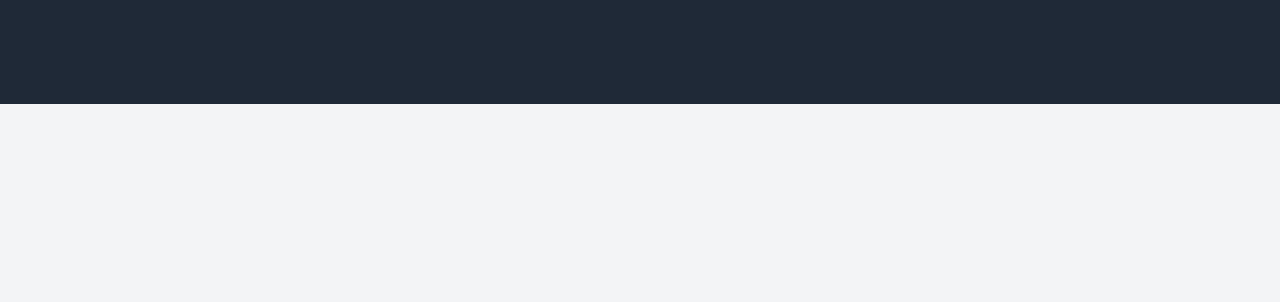
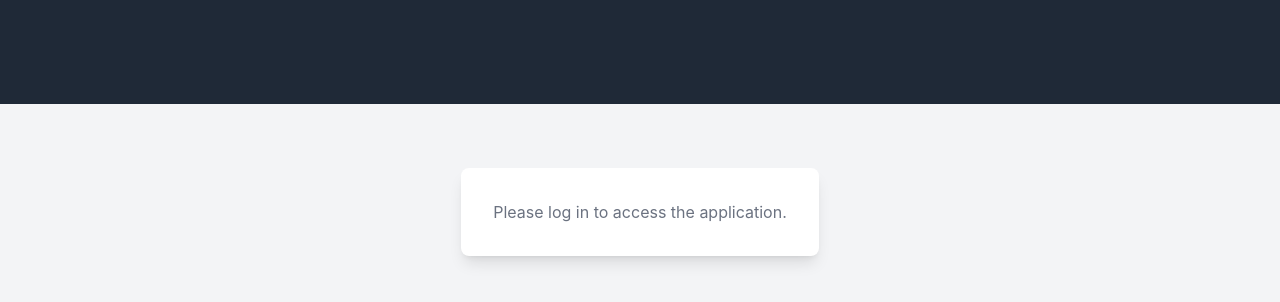
Before and after one commit to KostadinDev/alkoholik, a React (Create React App) app in the folder frontend/: page / in a window 1280 px wide. Shown: the top 302 px of the page. Built offline with nearby package versions, Linux system fonts and the light colour scheme; no server answers.

Commit message:
modularize login prompt

```diff
--- a/frontend/src/components/body.jsx
+++ b/frontend/src/components/body.jsx
@@ -6,16 +6,6 @@ import { fetchDrinksByUser, createDrink } from '../services/drinkService'; // Im
 import { useUser } from "../context/user.context";
 
 const kostadinEmail = 'kostadin.g.devedzhiev@gmail.com';
-
-const LoginPrompt = () => {
-  return (
-    <div className="flex items-center justify-center  bg-gray-100">
-      <div className="bg-white p-8 rounded-lg shadow-lg text-center">
-        <p className="text-gray-500">Please log in to access the application.</p>
-      </div>
-    </div>
-  );
-};
 
 function BodyComponent() {
 
@@ -87,8 +77,7 @@ function BodyComponent() {
   };
 
   return (
-    <div>
-      {user ? <div className="flex flex-col gap-6 items-center p-4">
+    <div className="flex flex-col gap-6 items-center p-4">
       <span className="text-lg font-semibold">{month}</span>
       {loading ? (
         <p>Loading...</p>
@@ -116,9 +105,7 @@ function BodyComponent() {
           </Button>
         </>
       )}
-      </div> : <LoginPrompt />}
     </div>
-
   );
 }
 
--- a/frontend/src/components/content.jsx
+++ b/frontend/src/components/content.jsx
@@ -1,6 +1,7 @@
 import React from 'react';
 import BodyComponent from './body';
 import Header from './header';
+import LoginPrompt from './login-prompt';
 import { useUser } from '../context/user.context';
 
 const Content = () => {
@@ -11,7 +12,7 @@ const Content = () => {
         <Header />
       </header>
       <main className="pt-16 flex-1 p-4 bg-gray-100">
-        {user ? <BodyComponent /> : <></>}
+        {user ? <BodyComponent /> : <LoginPrompt />}
       </main>
     </div>
   );
--- /dev/null
+++ b/frontend/src/components/login-prompt.jsx
@@ -0,0 +1,11 @@
+const LoginPrompt = () => {
+  return (
+    <div className="flex items-center justify-center  bg-gray-100">
+      <div className="bg-white p-8 rounded-lg shadow-lg text-center">
+        <p className="text-gray-500">Please log in to access the application.</p>
+      </div>
+    </div>
+  );
+};
+
+export default LoginPrompt;
```
Lines whose indentation alone changed are shown as unchanged.
